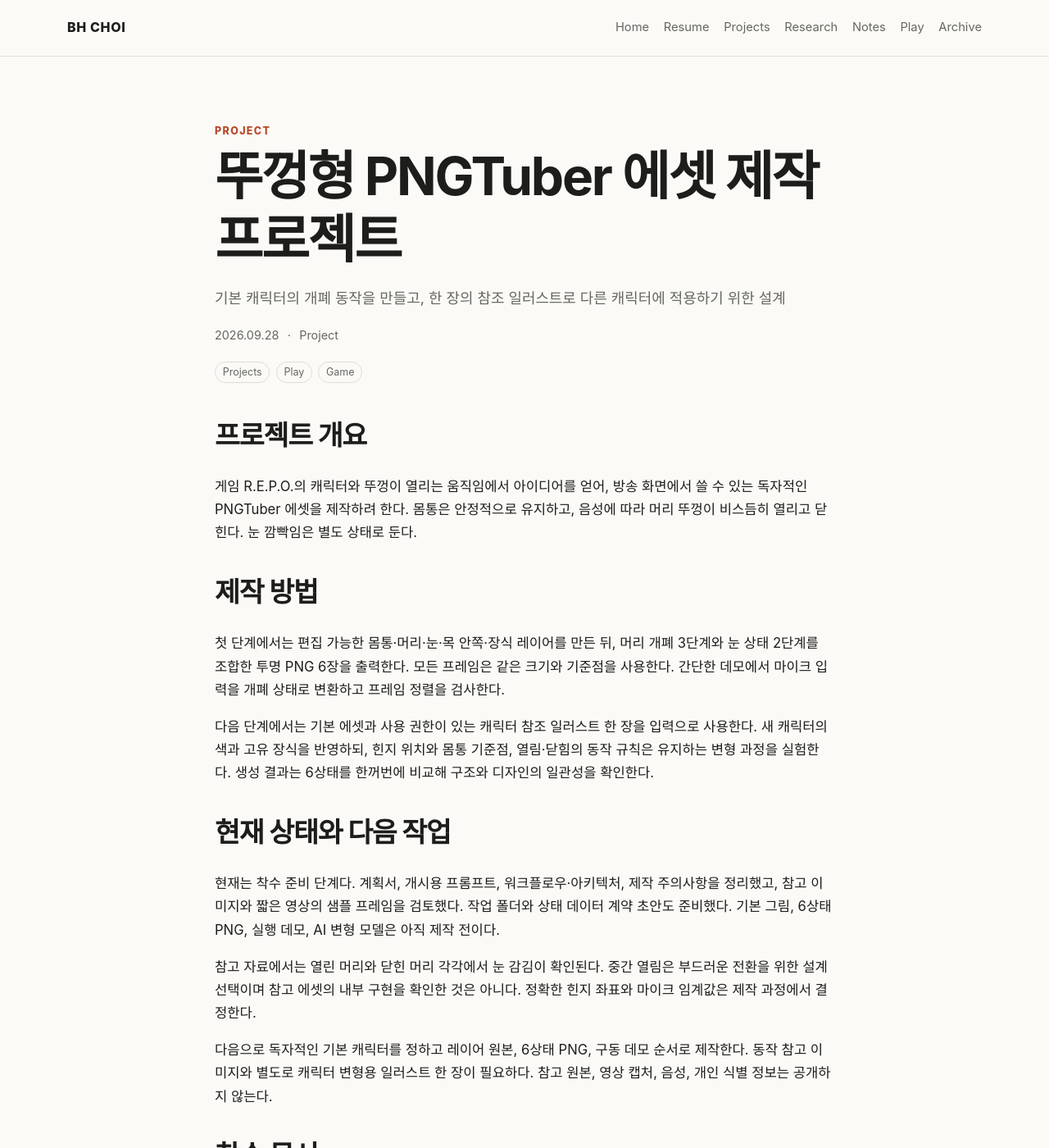
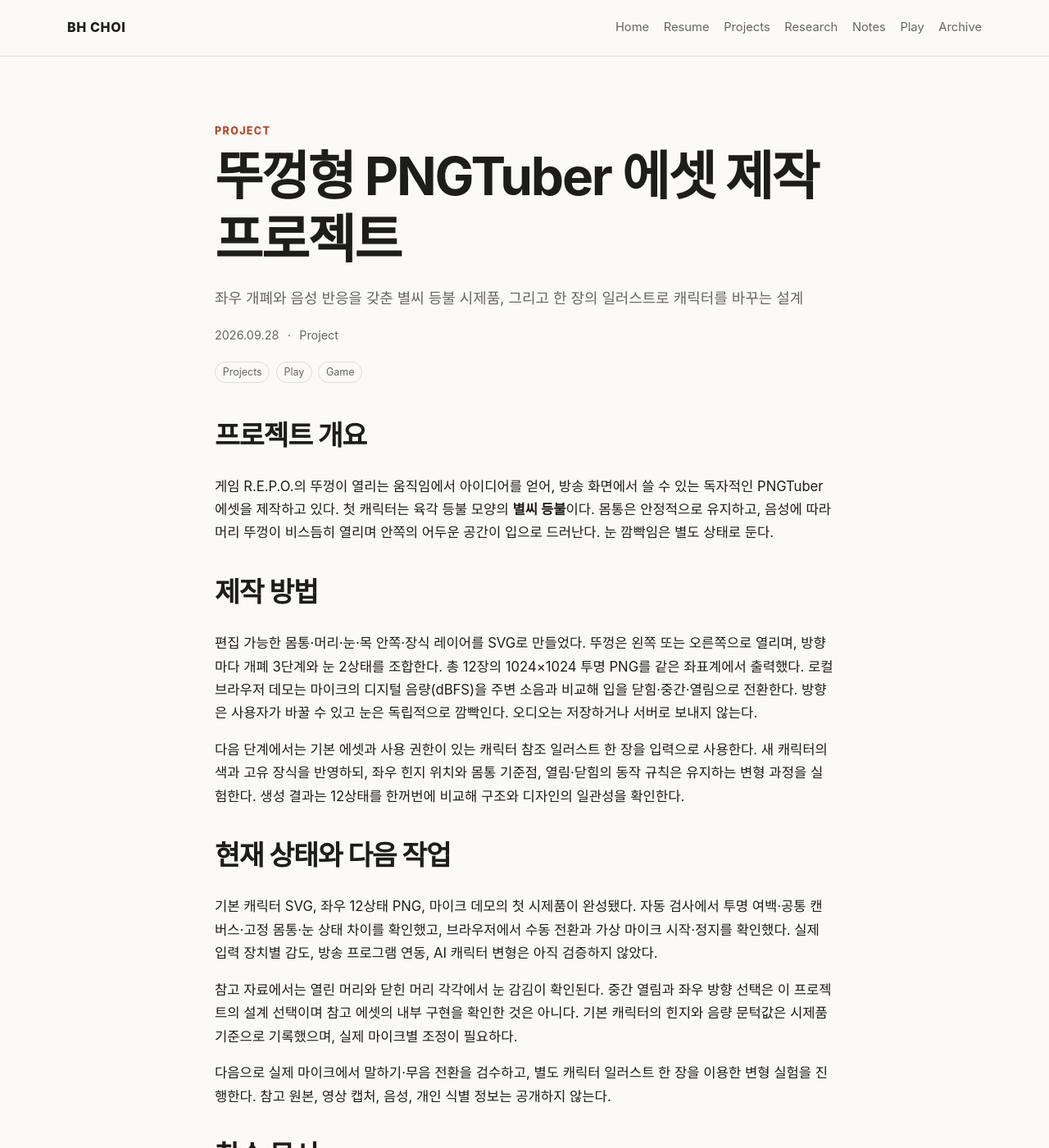
Before and after one commit to cbh456746/cbh456746.github.io, a Jekyll site: the page built from _projects/repo-style-pngtuber.md, in a window 1280 px wide and 1400 px high. Shown: the whole window at 82% size. Built offline with Jekyll 4.4.1, drawn with Linux system fonts in a browser that asks for light colours; comment, search, counter and statistics services are not loaded.

Commit message:
Revise project overview and production details
Updated project details for the PNGTuber asset creation, including changes to the subtitle, project overview, production methods, current status, and next steps.

```diff
--- a/_projects/repo-style-pngtuber.md
+++ b/_projects/repo-style-pngtuber.md
@@ -1,6 +1,6 @@
 ---
 title: "뚜껑형 PNGTuber 에셋 제작 프로젝트"
-subtitle: "기본 캐릭터의 개폐 동작을 만들고, 한 장의 참조 일러스트로 다른 캐릭터에 적용하기 위한 설계"
+subtitle: "좌우 개폐와 음성 반응을 갖춘 별씨 등불 시제품, 그리고 한 장의 일러스트로 캐릭터를 바꾸는 설계"
 date: 2026-09-28 14:27:00 +0900
 tags:
   - Projects
@@ -12,21 +12,21 @@ demo_url: ""
 
 ## 프로젝트 개요
 
-게임 R.E.P.O.의 캐릭터와 뚜껑이 열리는 움직임에서 아이디어를 얻어, 방송 화면에서 쓸 수 있는 독자적인 PNGTuber 에셋을 제작하려 한다. 몸통은 안정적으로 유지하고, 음성에 따라 머리 뚜껑이 비스듬히 열리고 닫힌다. 눈 깜빡임은 별도 상태로 둔다.
+게임 R.E.P.O.의 뚜껑이 열리는 움직임에서 아이디어를 얻어, 방송 화면에서 쓸 수 있는 독자적인 PNGTuber 에셋을 제작하고 있다. 첫 캐릭터는 육각 등불 모양의 **별씨 등불**이다. 몸통은 안정적으로 유지하고, 음성에 따라 머리 뚜껑이 비스듬히 열리며 안쪽의 어두운 공간이 입으로 드러난다. 눈 깜빡임은 별도 상태로 둔다.
 
 ## 제작 방법
 
-첫 단계에서는 편집 가능한 몸통·머리·눈·목 안쪽·장식 레이어를 만든 뒤, 머리 개폐 3단계와 눈 상태 2단계를 조합한 투명 PNG 6장을 출력한다. 모든 프레임은 같은 크기와 기준점을 사용한다. 간단한 데모에서 마이크 입력을 개폐 상태로 변환하고 프레임 정렬을 검사한다.
+편집 가능한 몸통·머리·눈·목 안쪽·장식 레이어를 SVG로 만들었다. 뚜껑은 왼쪽 또는 오른쪽으로 열리며, 방향마다 개폐 3단계와 눈 2상태를 조합한다. 총 12장의 1024×1024 투명 PNG를 같은 좌표계에서 출력했다. 로컬 브라우저 데모는 마이크의 디지털 음량(dBFS)을 주변 소음과 비교해 입을 닫힘·중간·열림으로 전환한다. 방향은 사용자가 바꿀 수 있고 눈은 독립적으로 깜빡인다. 오디오는 저장하거나 서버로 보내지 않는다.
 
-다음 단계에서는 기본 에셋과 사용 권한이 있는 캐릭터 참조 일러스트 한 장을 입력으로 사용한다. 새 캐릭터의 색과 고유 장식을 반영하되, 힌지 위치와 몸통 기준점, 열림·닫힘의 동작 규칙은 유지하는 변형 과정을 실험한다. 생성 결과는 6상태를 한꺼번에 비교해 구조와 디자인의 일관성을 확인한다.
+다음 단계에서는 기본 에셋과 사용 권한이 있는 캐릭터 참조 일러스트 한 장을 입력으로 사용한다. 새 캐릭터의 색과 고유 장식을 반영하되, 좌우 힌지 위치와 몸통 기준점, 열림·닫힘의 동작 규칙은 유지하는 변형 과정을 실험한다. 생성 결과는 12상태를 한꺼번에 비교해 구조와 디자인의 일관성을 확인한다.
 
 ## 현재 상태와 다음 작업
 
-현재는 착수 준비 단계다. 계획서, 개시용 프롬프트, 워크플로우·아키텍처, 제작 주의사항을 정리했고, 참고 이미지와 짧은 영상의 샘플 프레임을 검토했다. 작업 폴더와 상태 데이터 계약 초안도 준비했다. 기본 그림, 6상태 PNG, 실행 데모, AI 변형 모델은 아직 제작 전이다.
+기본 캐릭터 SVG, 좌우 12상태 PNG, 마이크 데모의 첫 시제품이 완성됐다. 자동 검사에서 투명 여백·공통 캔버스·고정 몸통·눈 상태 차이를 확인했고, 브라우저에서 수동 전환과 가상 마이크 시작·정지를 확인했다. 실제 입력 장치별 감도, 방송 프로그램 연동, AI 캐릭터 변형은 아직 검증하지 않았다.
 
-참고 자료에서는 열린 머리와 닫힌 머리 각각에서 눈 감김이 확인된다. 중간 열림은 부드러운 전환을 위한 설계 선택이며 참고 에셋의 내부 구현을 확인한 것은 아니다. 정확한 힌지 좌표와 마이크 임계값은 제작 과정에서 결정한다.
+참고 자료에서는 열린 머리와 닫힌 머리 각각에서 눈 감김이 확인된다. 중간 열림과 좌우 방향 선택은 이 프로젝트의 설계 선택이며 참고 에셋의 내부 구현을 확인한 것은 아니다. 기본 캐릭터의 힌지와 음량 문턱값은 시제품 기준으로 기록했으며, 실제 마이크별 조정이 필요하다.
 
-다음으로 독자적인 기본 캐릭터를 정하고 레이어 원본, 6상태 PNG, 구동 데모 순서로 제작한다. 동작 참고 이미지와 별도로 캐릭터 변형용 일러스트 한 장이 필요하다. 참고 원본, 영상 캡처, 음성, 개인 식별 정보는 공개하지 않는다.
+다음으로 실제 마이크에서 말하기·무음 전환을 검수하고, 별도 캐릭터 일러스트 한 장을 이용한 변형 실험을 진행한다. 참고 원본, 영상 캡처, 음성, 개인 식별 정보는 공개하지 않는다.
 
 ## 착수 문서
 
```
